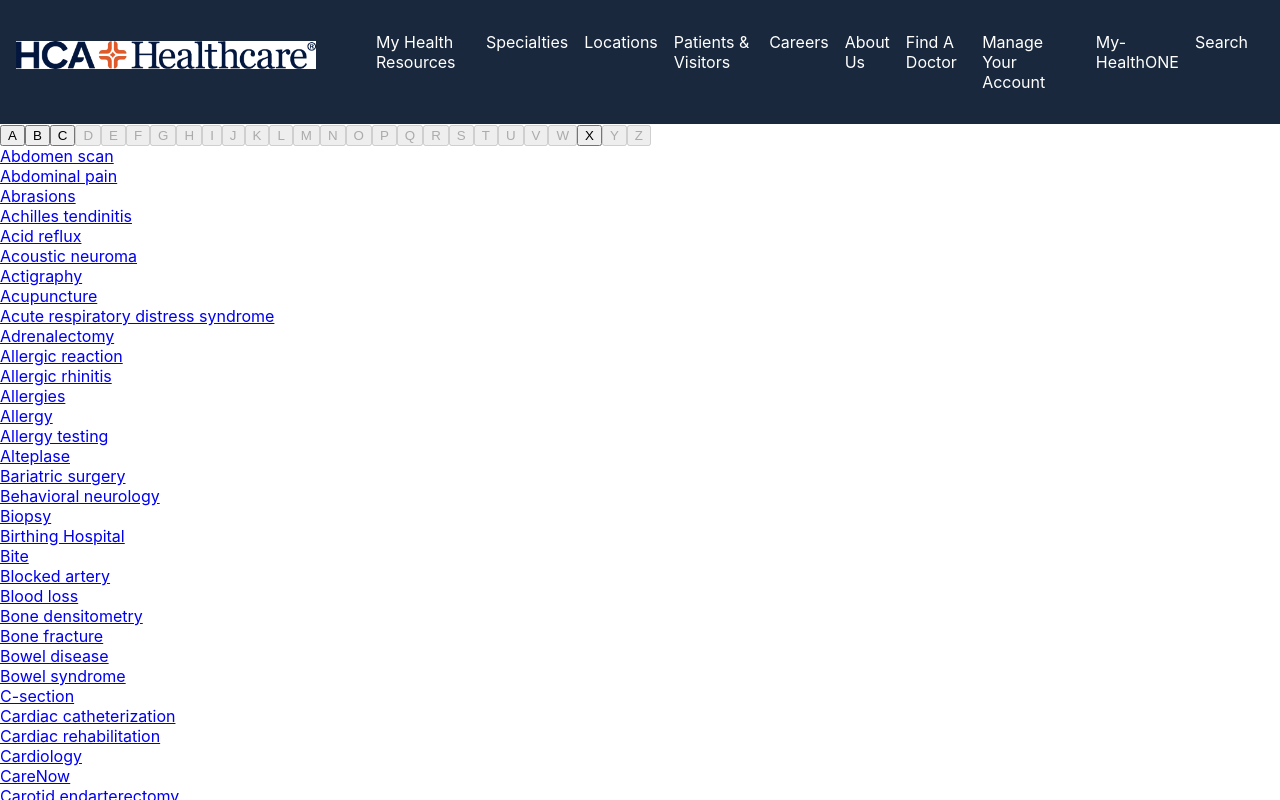
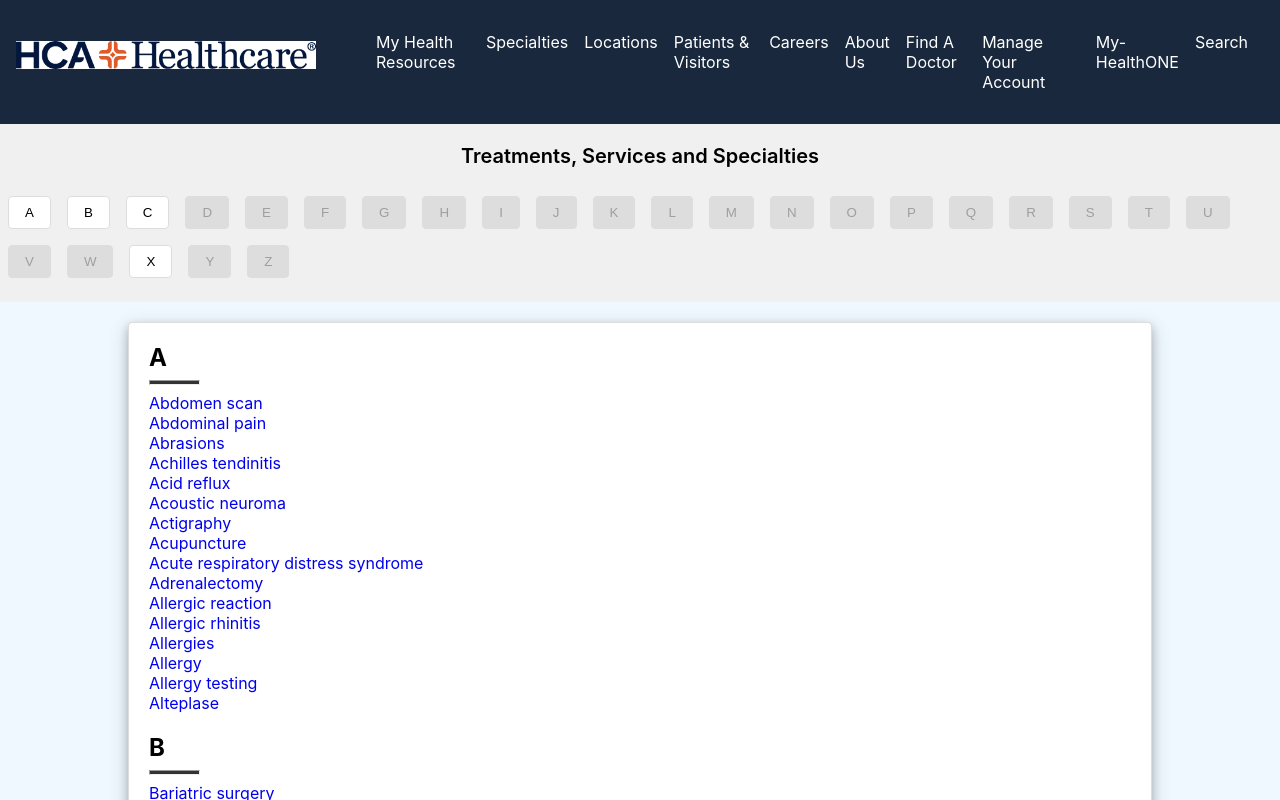
Before and after one commit to the-wolvorine/hca-find-care, a React (Create React App) app: page / in a window 1280 px wide. Shown: the top 800 px of the page. Built offline with nearby package versions, Linux system fonts and the light colour scheme.

Commit message:
Updated Supplied component to group the lists based on letter and added styles for it.

```diff
--- a/src/Components/Supplied/supplied.component.js
+++ b/src/Components/Supplied/supplied.component.js
@@ -1,46 +1,74 @@
-import { useEffect, useState } from "react";
+import { useState } from "react";
 import data from "./data.json";
+import "./supplied.css";
 
 const SuppliedComponent = () => {
   const [selectedLetter, setSelectedLetter] = useState('');
-    const [filteredTerms, setFilteredTerms] = useState(data.termList);
 
-    useEffect(() => {
-        const filtered = data.termList.filter(term => term.title.startsWith(selectedLetter));
-        setFilteredTerms(filtered);
-    }, [selectedLetter]);
+  const groupedTerms = data.termList.reduce((acc, term) => {
+    const firstLetter = term.title[0].toUpperCase();
+    acc[firstLetter] = (acc[firstLetter] || []).concat(term);
+    return acc;
+  }, {});
 
   const handleLetterClick = (letter) => {
     setSelectedLetter(letter);
-    }
+  };
 
-    const showTerms = () => {
-        return filteredTerms.map((term, index) => (
-            <div key={term.index}>
+  const showTerms = (letter) => {
+    const terms = groupedTerms[letter];
+    if (!terms) return null;
+
+    return terms.map((term, index) => (
+      <div key={index}>
         <a href={term.link}>{term.title}</a>
       </div>
     ));
-    }
+  };
 
   const showLetters = () => {
-        const allLetters = Array.from({length: 26}, (_,i) => String.fromCharCode(i+65));
-        const existingLetters = new Set(data.termList.map(term => term.title[0].toUpperCase()));
-        return allLetters.map((letter, index) => (
-            <button key={index} onClick={() => handleLetterClick(letter)} disabled={!existingLetters.has(letter)} >
+    const allLetters = Array.from({ length: 26 }, (_, i) => String.fromCharCode(i + 65));
+    return allLetters.map((letter, index) => {
+      const hasTerms = groupedTerms[letter] && groupedTerms[letter].length > 0;
+      return (
+        <button
+          key={index}
+          onClick={() => handleLetterClick(letter)}
+          disabled={!hasTerms}
+        >
           {letter}
         </button>
-        ));
-    }
-    return(
+      );
+    });
+  };
+
+  return (
     <div className="container">
+      <div className="letter-container">
+        <p>Treatments, Services and Specialties</p>
         <div className="letter-buttons">
             {showLetters()}
         </div>
+      </div>
       <div className="terms-list">
-                {showTerms()}
+        {   selectedLetter ? (
+                <div key={selectedLetter} className="terms-group">
+                    <h2>{selectedLetter}</h2>
+                    <hr />
+                    {showTerms(selectedLetter)}
+                </div>
+        ) : ( Object.entries(groupedTerms).map(([letter, terms]) => (
+                <div key={letter} className="terms-group">
+                    <h2>{letter}</h2>
+                    <hr />
+                    {showTerms(letter)}
+                </div>
+                ))
+            )
+        }
       </div>
     </div>
   );
-}
+};
 
 export default SuppliedComponent;
--- /dev/null
+++ b/src/Components/Supplied/supplied.css
@@ -0,0 +1,76 @@
+
+.container {
+    display: flex;
+    flex-direction: column;
+    width: 100%;
+    margin: 0 auto;
+    min-height: 55vh;
+    background-color: aliceblue;
+  }
+
+  .letter-container {
+    display: flex;
+    flex-direction: column;
+    align-items: center;
+    background-color: #f0f0f0;
+  }
+
+  .letter-container p {
+    font-size: 20px;
+    font-weight: 600;
+  }
+
+
+  .letter-buttons {
+    display: flex;
+    flex-wrap: wrap;
+    margin-bottom: 1rem;
+  }
+
+  .letter-buttons button {
+    margin: 0.5rem;
+    padding: 0.5rem 1rem;
+    border: 1px solid #ddd;
+    border-radius: 4px;
+    cursor: pointer;
+    background-color: #fff;
+  }
+
+  .letter-buttons button:disabled {
+    background-color: #ddd;
+    cursor: default;
+  }
+
+
+  .terms-list {
+    flex: 1;
+    border: 1px solid #ddd;
+    border-radius: 4px;
+    margin: 20px 10%;
+    background-color: white;
+    box-shadow: 0 4px 8px 0 rgba(0, 0, 0, 0.2), 0 6px 20px 0 rgba(0, 0, 0, 0.19);
+  }
+
+  .terms-list h2 {
+    margin-top: 0;
+    margin-bottom: 0.5rem;
+  }
+
+  .terms-list a {
+    text-decoration: none;
+  }
+
+  .terms-list a:hover {
+    text-decoration: underline;
+  }
+
+  .terms-group {
+    margin: 20px;
+  }
+
+  .terms-group hr {
+    height: 3px;
+    background-color: #333;
+    width: 5%;
+    margin-left: 0;
+  }
```
Lines whose indentation alone changed are shown as unchanged.
